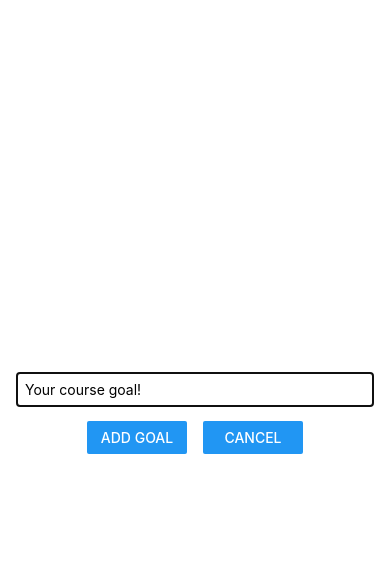
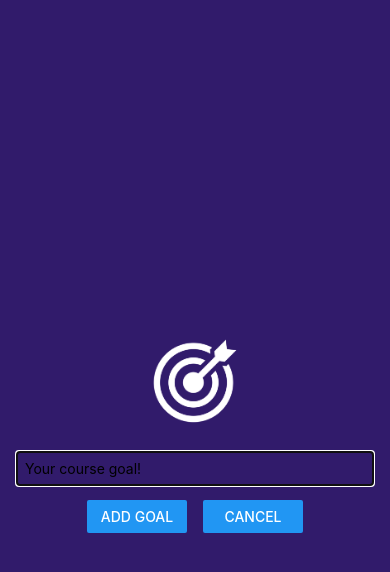
Before and after one commit to Sean-Miningah/ToDoApplication_ReactNative, a React Native app: screen / in a window 390 px wide. Both pictures are taken after a click on the button "ADD NEW GOAL". Shown: the top 572 px of the page. Built offline with nearby package versions, Linux system fonts and the light colour scheme.

Commit message:
Adding an image to goalinput module

```diff
--- a/components/GoalInput.js
+++ b/components/GoalInput.js
@@ -1,5 +1,5 @@
 import { useState } from 'react';
-import { StyleSheet, View, TextInput, Button, Modal} from 'react-native';
+import { StyleSheet, View, TextInput, Button, Modal, Image} from 'react-native';
 
 function GoalInput(props){
 /*
@@ -20,6 +20,7 @@
     return (
         <Modal visible={props.visible} animationType="slide">
             <View style={styles.inputContainer}>
+                <Image style={styles.image} source={require('../assets/images/goal.png')}/>
                 <TextInput
                     style={styles.textInput}
                     placeholder="Your course goal!"
@@ -42,14 +43,15 @@
 const styles = StyleSheet.create({
     inputContainer:{
         flex: 1,
-        flexDirection: 'column',
         justifyContent: 'center',
         alignItems: 'center',
         padding: 16,
-        paddingBottom: 24,
-        borderBottomWidth: 1,
-        borderBottomColor: 'red',
-        marginBottom: 10,
+        backgroundColor: '#311b6b'
+    },
+    image:{
+        width: 100,
+        height: 100,
+        margin: 20
     },
     textInput: {
         borderWidth: 1,
```
Also changed, not shown: assets/images/goal.png (added).
